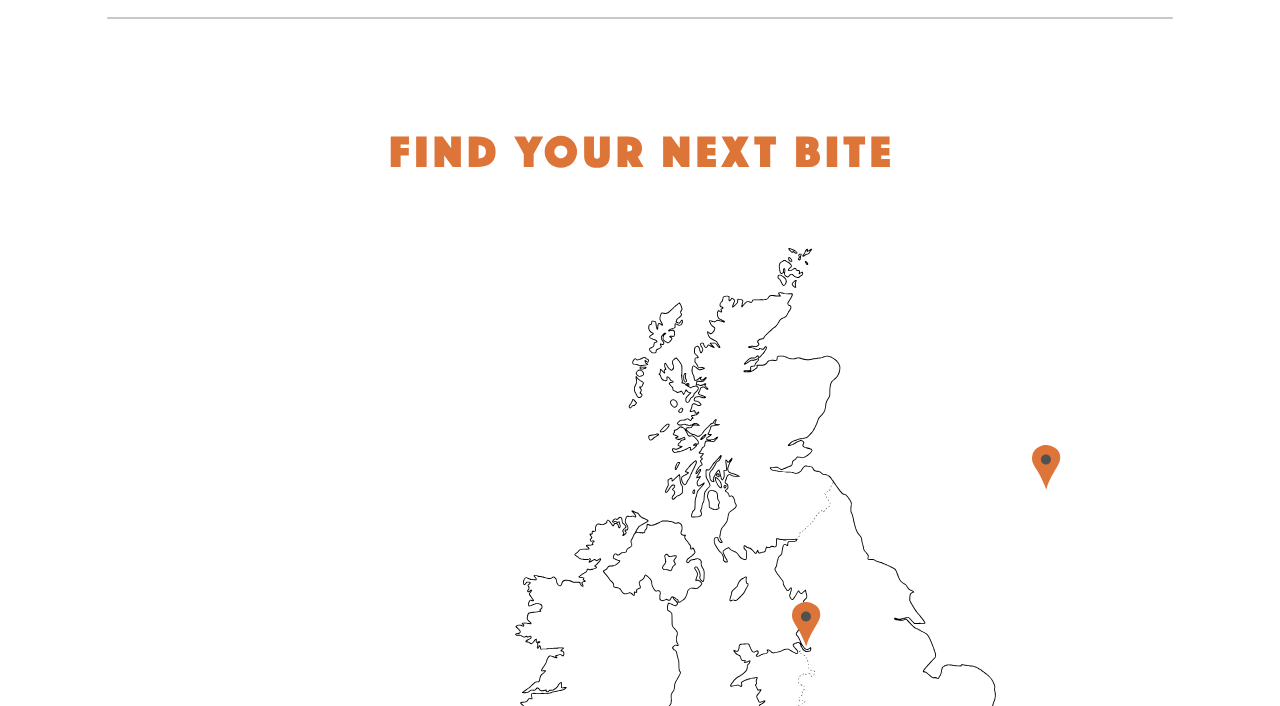
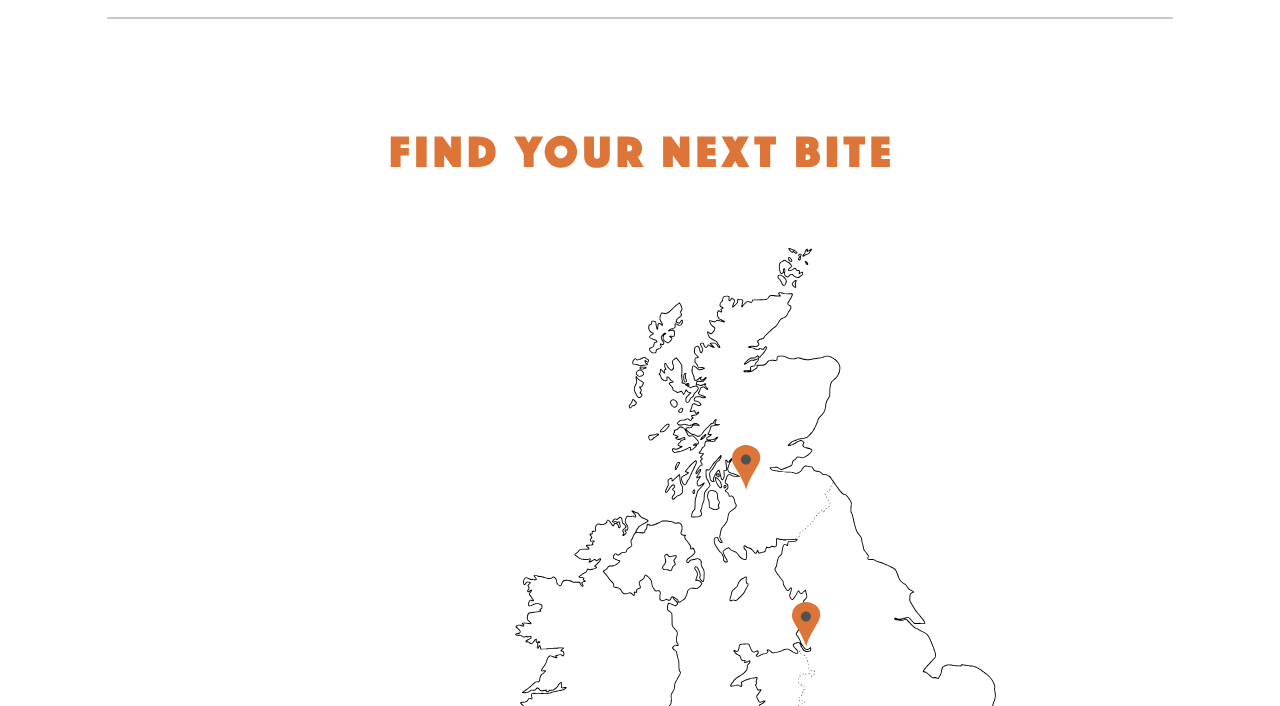
Before and after one commit to sophiemccx/cfgsite, a plain HTML site: page index.html in a window 1280 px wide. Shown: the part 94-800 px from the top of the page. Drawn offline with nearby package versions, Linux system fonts and the light colour scheme.

Commit message:
Add files via upload
Glasgow Pin Re-alignment

```diff
--- a/main.css
+++ b/main.css
@@ -108,7 +108,7 @@ body {
 .glasgow {
     position: absolute;
     bottom: 400px;
-    right: 195 px;
+    right: 200px;
     width: 100px;
     height: 30px;
 }
```
